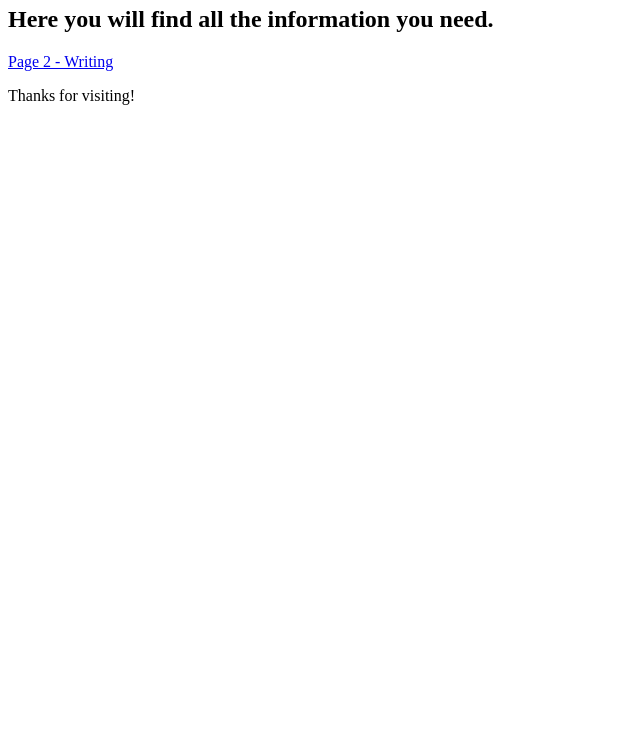
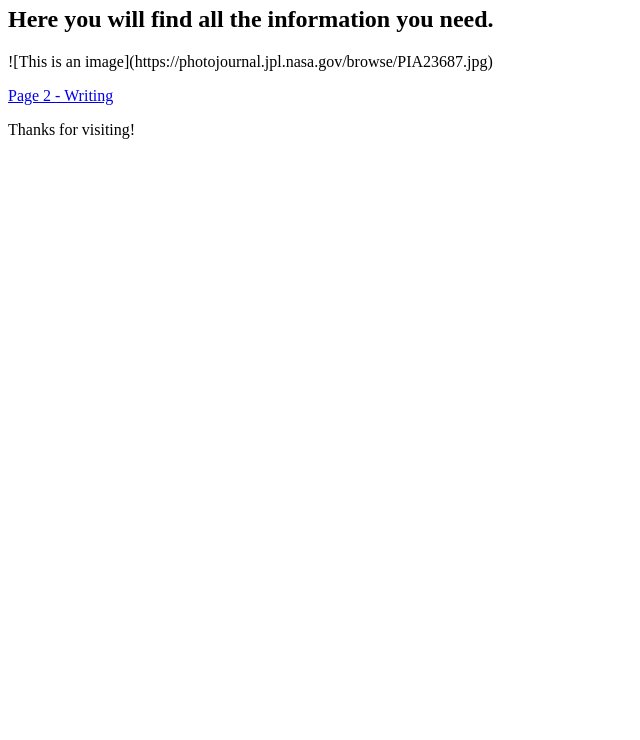
Before and after one commit to tachristian/mvp, a plain HTML site: page index.html in a window 1280 px wide. Shown: the part 60-800 px from the top of the page, without its empty margins (0-640 px from the left). Drawn offline with Linux system fonts and the light colour scheme.

Commit message:
Update index.html

```diff
--- a/index.html
+++ b/index.html
@@ -6,6 +6,7 @@
 <body>
 <h1>Welcome!</h1>
 <h2>Here you will find all the information you need.</h2>
+  <p>![This is an image](https://photojournal.jpl.nasa.gov/browse/PIA23687.jpg)</p>
   <p><a href="https://tachristian.github.io/writing-sample/"> Page 2 - Writing </a>
   </p>
   <p>Thanks for visiting!</p>
```
